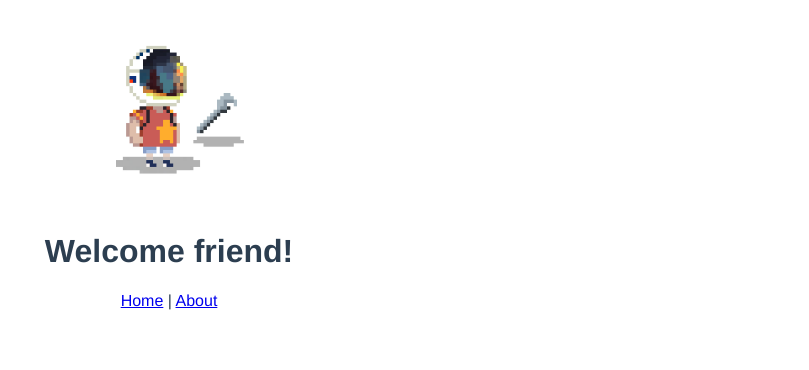
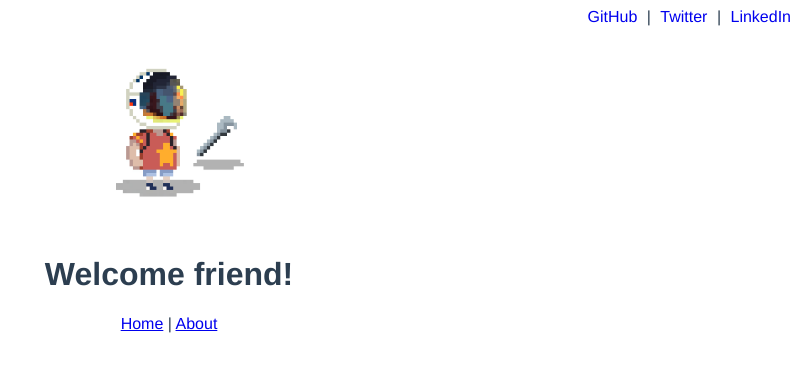
Before and after one commit to FJancsi/homepage, a Vue app: page / in a window 1280 px wide. Shown: the top 370 px of the page, without its empty margins (471-1280 px from the left). Built offline with nearby package versions, Linux system fonts and the light colour scheme.

Commit message:
Header component has been added

```diff
--- a/src/App.vue
+++ b/src/App.vue
@@ -1,5 +1,6 @@
 <template>
   <div id="app">
+    <Header></Header>
     <router-view/>
     <div id="nav">
       <router-link to="/">Home</router-link> |
@@ -7,6 +8,16 @@
     </div>
   </div>
 </template>
+
+<script>
+import Header from './components/Header.vue';
+
+export default {
+  components: {
+    Header
+  }
+}
+</script>
 
 <style>
 #app {
--- /dev/null
+++ b/src/components/Header.vue
@@ -0,0 +1,18 @@
+<template>
+    <nav class="header-nav">
+        <a href="https://github.com/FJancsi">GitHub</a> |
+        <a href="https://twitter.com/pufilekvar">Twitter</a> |
+        <a href="https://www.linkedin.com/in/jános-fekete-639278114">LinkedIn</a>
+    </nav>
+</template>
+
+<style>
+.header-nav {
+    text-align: right;
+    margin: 5px;
+}
+.header-nav a {
+    text-decoration: none;
+    margin: 5px;
+}
+</style>
```
